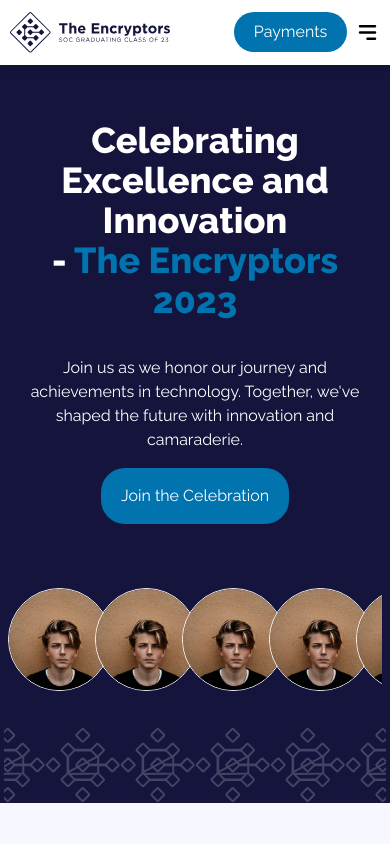
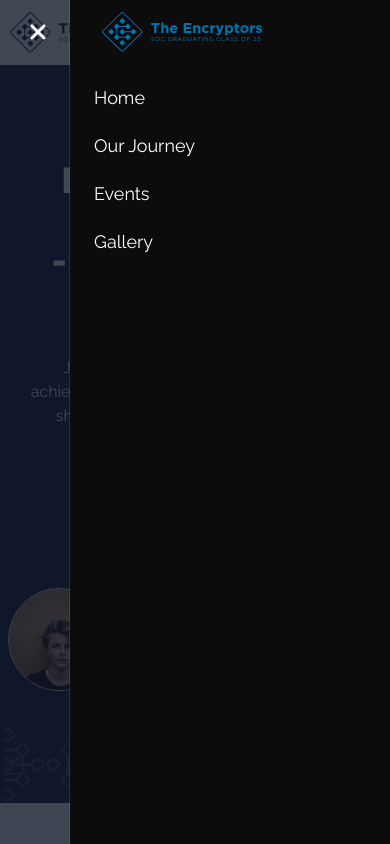
Before and after one commit to Greatmax017/socfyb, a React (Vite) app: page / in a window 390 px wide. Both pictures are taken after a click on the icon 367 px from the left and 32 px from the top of the page. Shown: the top 844 px of the page. Built offline with nearby package versions, Linux system fonts and the light colour scheme.

Commit message:
feat: add footer

```diff
--- a/package.json
+++ b/package.json
@@ -10,6 +10,7 @@
     "preview": "vite preview"
   },
   "dependencies": {
+    "@headlessui/react": "^2.1.0",
     "react": "^18.3.1",
     "react-dom": "^18.3.1",
     "react-icons": "^5.2.1"
--- a/src/components/gallery.jsx
+++ b/src/components/gallery.jsx
@@ -4,7 +4,7 @@ import { GalleryCard } from './gallery-card'
 
 export const Gallery = () => {
     return (
-        <div className='bg-[#202046] mt-4 pb-20 lg:pb-28'>
+        <div id='gallery' className='bg-[#202046] mt-4 pb-20 lg:pb-28'>
             <div className='w-[95%] md:w-[90%] mx-auto'>
                 <div className='flex flex-col lg:flex-row items-end justify-between text-white py-14'>
                     <div className='w-full'>
--- a/src/components/hero.jsx
+++ b/src/components/hero.jsx
@@ -5,7 +5,7 @@ export const Hero = () => {
     const logos = Array(logoCount).fill("/encryptors-logo.svg");
 
     return (
-        <div  className='w-full bg-primary-darkBlue text-white flex items-center justify-center pt-16'>
+        <div id='home' className='w-full bg-primary-darkBlue text-white flex items-center justify-center pt-16'>
             <div className='w-[98%] lg:w-[95%] xl:w-[90%] 2xl:w-[80%] mx-auto pt-14 md:pt-28 text-center'>
                 <h1 className='w-[90%] mx-auto font-extrabold text-4xl 2xl:text-6xl'>
                 Celebrating Excellence and Innovation <br />
--- /dev/null
+++ b/src/components/mobile-nav.jsx
@@ -0,0 +1,94 @@
+"use client";
+import { Dialog, Transition } from "@headlessui/react";
+import { Fragment } from "react";
+import { FaXmark } from "react-icons/fa6";
+import { navigation } from "./navbar";
+
+const SideBar = ({ sidebarOpen, setSidebarOpen }) => {
+  return (
+    <Transition.Root show={sidebarOpen} as={Fragment}>
+      <Dialog
+        as="div"
+        className="relative z-50 lg:hidden"
+        onClose={setSidebarOpen}
+      >
+        <Transition.Child
+          as={Fragment}
+          enter="transition-opacity ease-linear duration-300"
+          enterFrom="opacity-0"
+          enterTo="opacity-100"
+          leave="transition-opacity ease-linear duration-300"
+          leaveFrom="opacity-100"
+          leaveTo="opacity-0"
+        >
+          <div className="fixed inset-0 bg-gray-900/80" />
+        </Transition.Child>
+
+        <div className="fixed inset-0 flex justify-end">
+          <Transition.Child
+            as={Fragment}
+            enter="transition ease-in-out duration-300 transform"
+            enterFrom="translate-x-full"
+            enterTo="translate-x-0"
+            leave="transition ease-in-out duration-300 transform"
+            leaveFrom="translate-x-0"
+            leaveTo="translate-x-full"
+          >
+            <Dialog.Panel className="relative mk-16 flex w-full max-w-xs flex-1">
+              <Transition.Child
+                as={Fragment}
+                enter="ease-in-out duration-300"
+                enterFrom="opacity-0"
+                enterTo="opacity-100"
+                leave="ease-in-out duration-300"
+                leaveFrom="opacity-100"
+                leaveTo="opacity-0"
+              >
+                <div className="absolute right-full top-0 flex w-16 justify-center pt-5">
+                  <button
+                    type="button"
+                    className="-m-2.5 p-2.5"
+                    onClick={() => setSidebarOpen(false)}
+                  >
+                    <span className="sr-only">Close sidebar</span>
+                    <FaXmark
+                      className="h-6 w-6 text-white"
+                      aria-hidden="true"
+                    />
+                  </button>
+                </div>
+              </Transition.Child>
+              {/* Sidebar component, swap this element with another sidebar if you like */}
+              <div className="flex grow flex-col gap-y-5 overflow-y-auto bg-[#0C0C0D] px-8 pb-4 ring-1 ring-white/10">
+                <div className="flex h-16 shrink-0 items-center">
+                  {/* <Logo /> */}
+                    <img
+                    src="/inverted-logo.svg"
+                    alt="logo"
+                    width={215}
+                    height={55}
+                    className='max-[350px]:w-32 max-sm:w-40 object-cover aspect-auto' />
+                </div>
+                <nav className="flex flex-1 flex-col">
+                  <ul role="list" className="flex flex-1 flex-col gap-y-7">
+                    <li>
+                      <ul role="list" className="-mx-2 space-y-5 text-lg">
+                        {navigation.map((item) => (
+                          <li key={item.name}>
+                                <a href={item.href} className="text-white">{item.name}</a>
+                          </li>
+                        ))}
+                      </ul>
+                    </li>
+                  </ul>
+                </nav>
+              </div>
+            </Dialog.Panel>
+          </Transition.Child>
+        </div>
+      </Dialog>
+    </Transition.Root>
+  );
+};
+
+export default SideBar;
--- a/src/components/navbar.jsx
+++ b/src/components/navbar.jsx
@@ -1,9 +1,19 @@
-import React from 'react'
+import React, { useState } from 'react'
 import { HiMenuAlt3 } from 'react-icons/hi'
+import SideBar from './mobile-nav';
+
+export const navigation = [
+    { name: "Home", href: "#home" },
+    { name: "Our Journey", href: "#journey" },
+    { name: "Events", href: "#events" },
+    { name: "Gallery", href: "#gallery" },
+  ];
 
 export const Navbar = () => {
+    const [sidebarOpen, setSidebarOpen] = useState(false);
     return (
         <div className='z-50 max-[2000px]:fixed top-0 left-0 w-full bg-white shadow-md '>
+             <SideBar sidebarOpen={sidebarOpen} setSidebarOpen={setSidebarOpen} />
             <nav className='w-[95%] mx-auto md:w-[90%] py-3 flex items-center justify-between lg:py-4'>
                 <img
                 src="/logo.svg"
@@ -13,26 +23,16 @@ export const Navbar = () => {
                 className='max-[350px]:w-32 max-sm:w-40 object-cover aspect-auto' />
 
                 <div className='max-lg:hidden flex items-center gap-7 text-primary-black-100 capitalize'>
-                    <a href="" className='nav-links relative hover:font-semibold'>
-                        <p>Home</p>
-                    </a>
-
-                    <a href="" className='nav-links relative hover:font-semibold'>
-                        <p>Our Journey</p>
-                    </a>
-
-                    <a href="" className='nav-links relative hover:font-semibold'>
-                        <p>Events</p>
-                    </a>
-
-                    <a href="" className='nav-links relative hover:font-semibold'>
-                        <p>Gallery</p>
-                    </a>
+                {navigation.map((item) => (
+                <a href={item.href} className='nav-links relative hover:font-semibold'>
+                    <p>{item.name}</p>
+                </a>
+                ))}
                 </div>
 
                 <div className='flex items-center gap-2'>
                     <button className='bg-primary-blue text-white py-2 lg:py-3 px-5 lg:px-7 rounded-3xl transition duration-500 hover:bg-primary-purple'>Payments</button>
-                    <HiMenuAlt3 size={25} className='lg:hidden'/>
+                    <HiMenuAlt3 size={25} className='lg:hidden' onClick={() => setSidebarOpen(true)}/>
                 </div>
             </nav>
         </div>
--- a/src/components/our-week.jsx
+++ b/src/components/our-week.jsx
@@ -3,7 +3,7 @@ import { OurWeekCard } from './our-week-card'
 
 export const OurWeek = () => {
     return (
-        <div className='w-[95%] mx-auto md:w-[90%] mt-14 lg:mt-28 mb-20'>
+        <div id='events' className='w-[95%] mx-auto md:w-[90%] mt-14 lg:mt-28 mb-20'>
             <h2 className='font-extrabold text-3xl md:text-4xl text-center'>Our Week at a Glance</h2>
             <p className='text-lg md:text-xl text-center mt-5'>
             Explore our schedule of events and activities for the week, packed with
--- a/src/journey.jsx
+++ b/src/journey.jsx
@@ -9,7 +9,7 @@ export const Journey = () => {
   }
 
     return (
-        <div className='text-white flex flex-col lg:flex-row gap-8 lg:gap-14'>
+        <div id='journey' className='text-white flex flex-col lg:flex-row gap-8 lg:gap-14'>
             <div className='w-full lg:basis-[50%] bg-[#000406] py-12 px-5 md:px-14 xl:px-16'>
                 <h3 className='font-extrabold text-3xl md:text-4xl max-lg:text-center'>Our Journey</h3>
 
```
Also changed, not shown: 2 other files (tests, documents, lock files or other folders).
